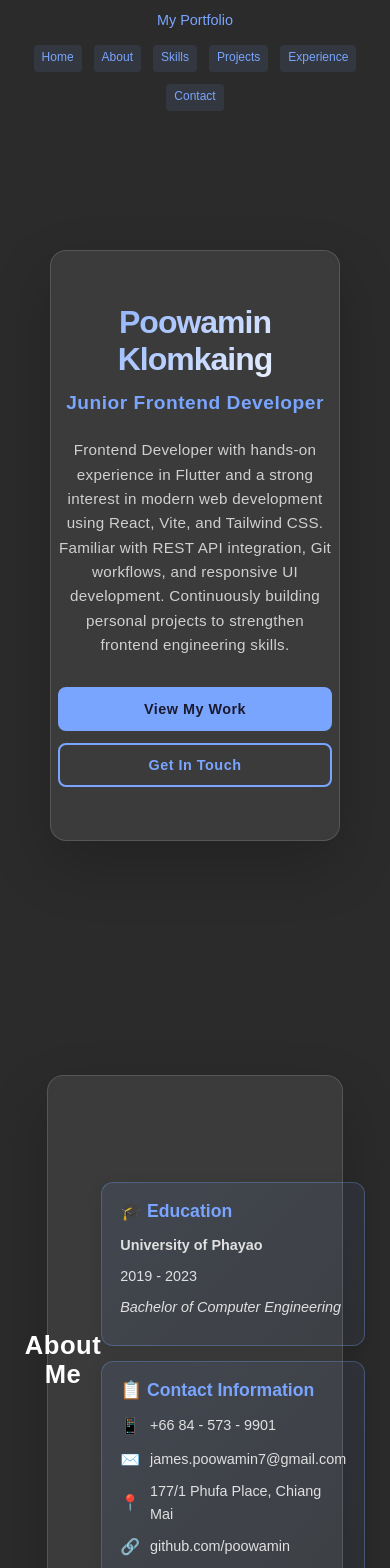
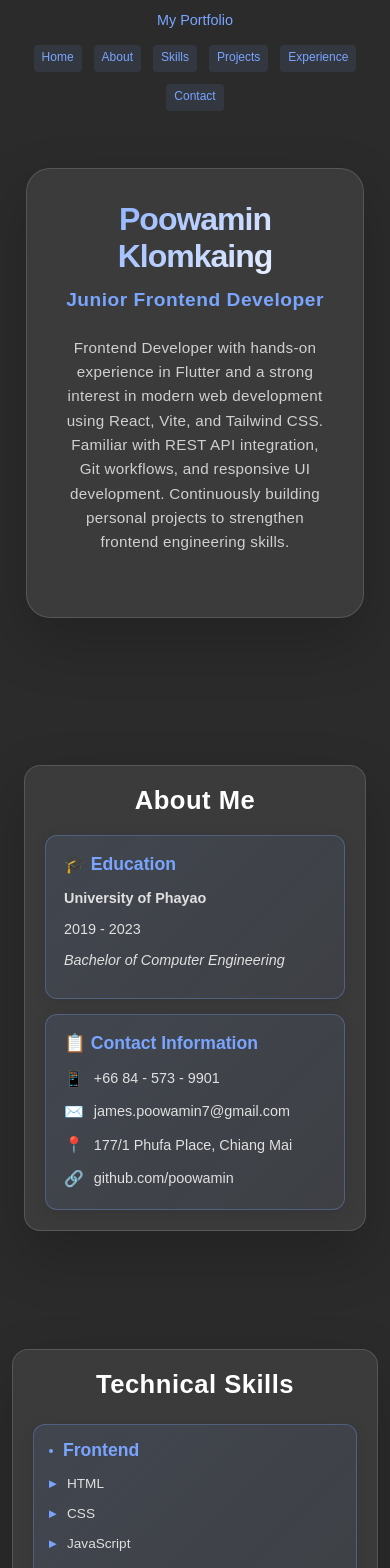
Before and after one commit to poowamin/mini_project, a React (Vite) app: page / in a window 390 px wide. Shown: the top 1568 px of the page. Built offline with nearby package versions, Linux system fonts and the light colour scheme.

Commit message:
fix text layout and container size in Home page

```diff
--- a/src/App.css
+++ b/src/App.css
@@ -69,7 +69,7 @@
 #center {
   display: flex;
   flex-direction: column;
-  gap: 25px;
+  gap: 24px;
   place-content: center;
   place-items: center;
   flex-grow: 1;
--- a/src/index.css
+++ b/src/index.css
@@ -18,18 +18,18 @@ body {
    MAIN LAYOUT
    ================================ */
 main {
-  margin-top: 80px;
+  margin-top: 70px;
 }
 
 section {
-  padding: 40px 20px;
+  padding: 32px 18px;
 }
 
 /* ================================
    CONTAINER STYLES
    ================================ */
 .container {
-  max-width: 1100px;
+  max-width: 1200px;
   margin: 24px auto;
   padding: 32px;
   border-radius: 24px;
@@ -46,11 +46,11 @@ section {
 /* Mobile Responsive (max-width: 480px) */
 @media (max-width: 480px) {
   main {
-    margin-top: 70px;
+    margin-top: 65px;
   }
 
   section {
-    padding: 30px 15px;
+    padding: 24px 12px;
   }
 
   .container {
@@ -64,7 +64,7 @@ section {
 /* Tablet Responsive (481px to 768px) */
 @media (max-width: 768px) and (min-width: 481px) {
   section {
-    padding: 35px 20px;
+    padding: 30px 18px;
   }
 
   .container {
--- a/src/pages/About/About.css
+++ b/src/pages/About/About.css
@@ -22,7 +22,7 @@ h3 {
    SECTION LAYOUT
    ================================ */
 .about-section {
-  padding: 80px 20px;
+  padding: 60px 18px;
 }
 
 .section-title {
@@ -129,7 +129,7 @@ h3 {
 /* Tablet Responsive (max-width: 768px) */
 @media (max-width: 768px) {
   .about-section {
-    padding: 60px 15px;
+    padding: 50px 15px;
   }
 
   .section-title {
@@ -160,7 +160,7 @@ h3 {
 /* Mobile Responsive (max-width: 480px) */
 @media (max-width: 480px) {
   .about-section {
-    padding: 40px 12px;
+    padding: 32px 12px;
   }
 
   .section-title {
--- a/src/pages/Contact/Contact.css
+++ b/src/pages/Contact/Contact.css
@@ -29,7 +29,7 @@ a:hover {
    SECTION LAYOUT
    ================================ */
 .contact-section {
-  padding: 80px 20px;
+  padding: 60px 18px;
 }
 
 .section-title {
@@ -124,7 +124,7 @@ a:hover {
 /* Tablet Responsive */
 @media (max-width: 768px) {
   .contact-section {
-    padding: 60px 15px;
+    padding: 50px 15px;
   }
 
   .section-title {
@@ -163,7 +163,7 @@ a:hover {
 /* Mobile Responsive */
 @media (max-width: 480px) {
   .contact-section {
-    padding: 40px 12px;
+    padding: 32px 12px;
   }
 
   .section-title {
--- a/src/pages/Experience/Experience.css
+++ b/src/pages/Experience/Experience.css
@@ -26,7 +26,7 @@ li {
    SECTION LAYOUT
    ================================ */
 .experience-section {
-  padding: 80px 20px;
+  padding: 60px 18px;
 }
 
 .section-title {
@@ -157,7 +157,7 @@ li {
 /* Tablet Responsive (max-width: 768px) */
 @media (max-width: 768px) {
   .experience-section {
-    padding: 60px 15px;
+    padding: 50px 15px;
   }
 
   .section-title {
@@ -200,7 +200,7 @@ li {
 /* Mobile Responsive (max-width: 480px) */
 @media (max-width: 480px) {
   .experience-section {
-    padding: 40px 12px;
+    padding: 30px 12px;
   }
 
   .section-title {
--- a/src/pages/Home/Home.css
+++ b/src/pages/Home/Home.css
@@ -17,18 +17,22 @@ h1 {
 /* ================================
    LAYOUT & CONTAINER STYLES
    ================================ */
-.container {
-  min-height: 70vh;
-  padding: 2%;
-  margin: 80px 20px 24px;
+.home-container {
+  padding: 32px;
+  margin: 24px auto;
   display: flex;
   align-items: center;
   justify-content: center;
+  width: 1200px;
+  border-radius: 24px;
+  background: rgba(255, 255, 255, 0.08);
+  border: 1px solid rgba(255, 255, 255, 0.14);
+  box-shadow: 0 24px 60px rgba(0, 0, 0, 0.2);
+  backdrop-filter: blur(12px);
 }
 
 .home-section {
-  padding: 100px 20px 60px;
-  min-height: 100vh;
+  padding: 80px 18px 40px;
   display: flex;
   align-items: center;
   justify-content: center;
@@ -119,7 +123,7 @@ h1 {
 /* Tablet */
 @media (max-width: 768px) {
   .home-section {
-    padding: 80px 20px 40px;
+    padding: 70px 18px 35px;
     min-height: auto;
   }
 
@@ -143,7 +147,7 @@ h1 {
 /* Mobile */
 @media (max-width: 480px) {
   .home-section {
-    padding: 70px 15px 30px;
+    padding: 55px 14px 28px;
     min-height: auto;
   }
 
--- a/src/pages/Home/Home.jsx
+++ b/src/pages/Home/Home.jsx
@@ -4,7 +4,7 @@ import "./Home.css";
 const Home = () => {
   return (
     <section id="home" className="home-section">
-      <div className="container">
+      <div className="home-container">
         <div className="home-content">
           <h1 className="home-title">Poowamin Klomkaing</h1>
           <p className="home-subtitle">Junior Frontend Developer</p>
@@ -15,10 +15,10 @@ const Home = () => {
             responsive UI development. Continuously building personal projects
             to strengthen frontend engineering skills.
           </p>
-          <div className="home-cta">
+          {/* <div className="home-cta">
             <button className="cta-button primary">View My Work</button>
             <button className="cta-button secondary">Get In Touch</button>
-          </div>
+          </div> */}
         </div>
       </div>
     </section>
--- a/src/pages/Projects/Projects.css
+++ b/src/pages/Projects/Projects.css
@@ -16,7 +16,7 @@ h3 {
    SECTION LAYOUT
    ================================ */
 .projects-section {
-  padding: 80px 20px;
+  padding: 60px 18px;
 }
 
 .section-title {
@@ -148,7 +148,7 @@ h3 {
 /* Tablet Responsive (max-width: 768px) */
 @media (max-width: 768px) {
   .projects-section {
-    padding: 60px 15px;
+    padding: 50px 15px;
   }
 
   .section-title {
@@ -178,7 +178,7 @@ h3 {
 /* Mobile Responsive (max-width: 480px) */
 @media (max-width: 480px) {
   .projects-section {
-    padding: 40px 12px;
+    padding: 32px 12px;
   }
 
   .section-title {
--- a/src/pages/Projects/Projects.jsx
+++ b/src/pages/Projects/Projects.jsx
@@ -11,14 +11,14 @@ const Projects = () => {
       tags: ["React", "Vite", "CSS", "Web Development"],
       status: "In Progress",
     },
-    {
+/*     {
       id: 2,
       title: "Flutter Mobile Applications",
       description:
         "Developed multiple mobile features and components using Flutter during professional internship",
       tags: ["Flutter", "Mobile", "Dart"],
       status: "Completed",
-    },
+    }, */
   ];
 
   return (
--- a/src/pages/Skills/Skills.css
+++ b/src/pages/Skills/Skills.css
@@ -2,7 +2,7 @@
    SECTION LAYOUT
    ================================ */
 .skills-section {
-  padding: 60px 20px;
+  padding: 55px 18px;
 }
 
 .skills-title {
@@ -148,7 +148,7 @@
 /* Tablet Responsive (max-width: 768px) */
 @media (max-width: 768px) {
   .skills-section {
-    padding: 50px 15px;
+    padding: 45px 15px;
   }
 
   .skills-title {
@@ -180,7 +180,7 @@
 /* Mobile Responsive (max-width: 480px) */
 @media (max-width: 480px) {
   .skills-section {
-    padding: 40px 12px;
+    padding: 32px 12px;
   }
 
   .skills-title {
```
